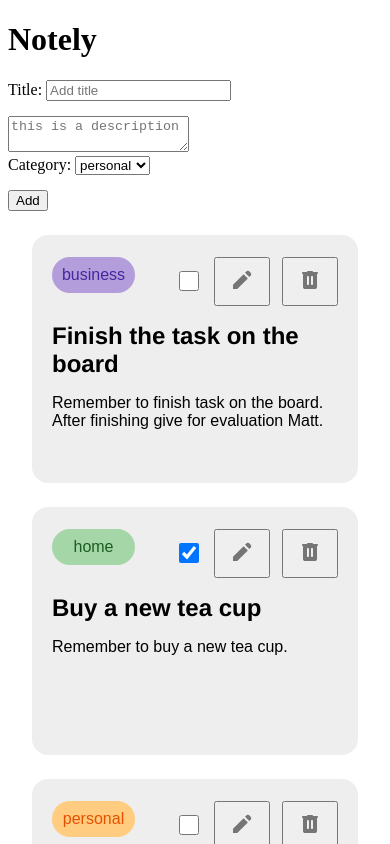
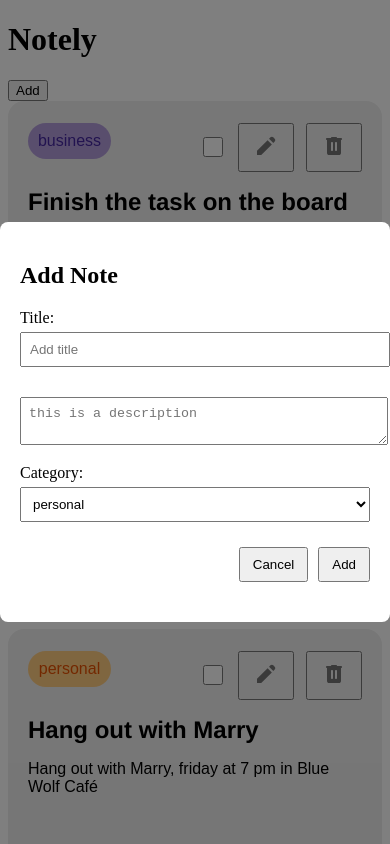
Before and after one commit to aryan-backend-wala/notely-app, a React (Vite) app: page / in a window 390 px wide. Both pictures are taken after a click on the button "Add". Shown: the top 844 px of the page. Built offline with nearby package versions, Linux system fonts and the light colour scheme.

Commit message:
add model

```diff
--- a/src/App.jsx
+++ b/src/App.jsx
@@ -3,10 +3,11 @@ import AddNote from "./components/addNote";
 import { initialData } from "./utils/initialData";
 import { DateTime } from "luxon";
 import NoteList from "./components/noteList";
+import Modal from "./components/model";
 
 export default function Note(){
   const [notes, setNotes] = useState(initialData);
-
+  const [isModalOpen, setModalOpen] = useState(false);
   const id = useId();
 
   function handleAddNote(note){
@@ -38,19 +39,29 @@ export default function Note(){
     })
   }
 
+
+  const openModal = () => setModalOpen(true);
+  const closeModal = () => setModalOpen(false);
+
   console.log(notes)
 
   return (
     <div>
       <h1>Notely</h1>
-      <AddNote
-        onAddNote={handleAddNote}
-        id={id}
-      />
+      <button onClick={openModal}>Add</button>
       <NoteList
         notes={notes}
         onDeleteNote={handleDeleteNote}
         onEditnote={handleEditNote}
+        isOpen={isModalOpen}
+        onClose={closeModal}
+        onModel={openModal}
+      />
+      <Modal
+        onAddNote={handleAddNote}
+        isOpen={isModalOpen}
+        onClose={closeModal}
+
       />
     </div>
   );
--- /dev/null
+++ b/src/Model.css
@@ -0,0 +1,46 @@
+.modal-overlay {
+  position: fixed;
+  top: 0;
+  left: 0;
+  right: 0;
+  bottom: 0;
+  background: rgba(0, 0, 0, 0.5);
+  display: flex;
+  justify-content: center;
+  align-items: center;
+}
+
+.modal {
+  background: white;
+  padding: 20px;
+  border-radius: 8px;
+  width: 400px;
+}
+
+.modal-content {
+  margin-bottom: 20px;
+}
+
+.modal-content label {
+  display: block;
+  margin-bottom: 10px;
+}
+
+.modal-content input,
+.modal-content textarea,
+.modal-content select {
+  width: 100%;
+  padding: 8px;
+  margin-top: 5px;
+  margin-bottom: 15px;
+}
+
+.modal-actions {
+  display: flex;
+  justify-content: flex-end;
+}
+
+.modal-actions button {
+  margin-left: 10px;
+  padding: 8px 12px;
+}
--- a/src/components/addNote.jsx
+++ b/src/components/addNote.jsx
@@ -1,6 +1,6 @@
 import { useState } from "react";
 
-export default function AddNote({onAddNote}){
+export default function AddNote({onAddNote, onClose}){
   const [note, setNote] = useState({
     title: '',
     description: '',
@@ -49,6 +49,8 @@ export default function AddNote({onAddNote}){
           <option value="business">business</option>
         </select>
       </label>
+      <div className="modal-actions">
+        <button onClick={onClose}>Cancel</button>
         <button onClick={() => {
           onAddNote(note)
           setNote({
@@ -57,7 +59,9 @@ export default function AddNote({onAddNote}){
             category: 'personal',
             isDone: false
           })
+          onClose()
         }}>Add</button>
+      </div>
     </>
   );
 }
--- /dev/null
+++ b/src/components/model.jsx
@@ -0,0 +1,20 @@
+import '../Model.css'
+import AddNote from "./addNote";
+
+export default function Modal({ isOpen, onAddNote, onClose }) {
+  if (!isOpen) return null;
+
+  return (
+    <div className="modal-overlay">
+      <div className="modal">
+        <h2>Add Note</h2>
+        <div className="modal-content">
+          <AddNote
+            onAddNote={onAddNote}
+            onClose={onClose}
+          />
+        </div>
+      </div>
+    </div>
+  );
+};
--- a/src/components/noteList.jsx
+++ b/src/components/noteList.jsx
@@ -1,24 +1,33 @@
 import { useRef, useState, useEffect   } from "react";
+import Modal from "./model";
 
-export default function NoteList({notes, onDeleteNote, onEditnote}){
+export default function NoteList({
+  notes,
+  onDeleteNote,
+  onEditnote,
+  isEditing,
+  isOpen,
+  onClose,
+  onModel}){
   return (
-    <>
-      {notes.map((note) => <div key={note.id}>
+    <div className="container">
+      {notes.map((note) => <div key={note.id} className="card">
         <NoteCard
           note={note}
-        onClick={onDeleteNote}
           onEdit={onEditnote}
+          onDelete={onDeleteNote}
+          isEditing={isEditing}
+          onModel={onModel}
         />
+        <h1 className="title">{note.title}</h1>
+        <p className="description">{note.description}</p>
       </div>)}
-    </>
+    </div>
   );
 }
 
-function NoteCard({note, onClick, onEdit}){
-  const [isEditing, setIsEditing] = useState(false);
-
+function NoteCard({note, onEdit, onDelete, isOpen, onClose, onModel}){
   return (
-    <div className="card">
     <div className="row">
       <CategoryColor category={note.category} />
       <div className="icons-row">
@@ -33,89 +42,19 @@ function NoteCard({note, onClick, onEdit}){
           })
         }}
       />
-          { isEditing && <FunDialog
-            isEditing={isEditing}
-            note={note}
-            setIsEditing={setIsEditing}
-            onEdit={onEdit}
-            />}
-          <button onClick={() => setIsEditing(true)}>
+      <button onClick={onModel}>
         <img
           src="/icons/edit_icon.svg"
         />
       </button>
-          <button onClick={() => onClick(note.id)}>
+      <button onClick={() => onDelete(note.id)}>
         <img
           src="/icons/delete_icon.svg"
         />
       </button>
       </div>
     </div>
-      <h1 className="title">{note.title}</h1>
-      <p className="description">{note.description}</p>
-    </div>
-  );
-}
-
-function FunDialog({note, isEditing, setIsEditing, onEdit}){
-  const dialogRef = useRef(null)
-  useEffect(() => {
-    if (isEditing) {
-      dialogRef.current?.show();
-    } else {
-      dialogRef.current?.close();
-    }
-  }, [isEditing]);
-  return (
-    <>
-      <dialog id="dialog" ref={dialogRef}>
-              <div>
-                <label>
-                  <input
-                    type="text"
-                    value={note.title}
-                    name="title"
-                    onChange={(e) => {
-                      onEdit({
-                        ...note,
-                        title: e.target.value
-                      })
-                    }}
-                  />
-                </label>
-                <textarea
-                  value={note.description}
-                  name="description"
-                  placeholder="this is a description"
-                  onChange={(e) => {
-                    onEdit({
-                      ...note,
-                      description: e.target.value
-                    })
-                  }}
-                />
-                <label>
-                  Category: {" "}
-                  <select
-                    value={note.category}
-                    name="category"
-                    onChange={(e) => {
-                      onEdit({
-                        ...note,
-                        category: e.target.value
-                      })
-                    }}
-                  >
-                    <option value="personal">personal</option>
-                    <option value="home">home</option>
-                    <option value="business">business</option>
-                  </select>
-                </label>
-                <button onClick={() => setIsEditing(false)}>Save</button>
-              </div>
-            </dialog>
-    </>
-  );
+  )
 }
 
 function CategoryColor({ category }) {
--- a/src/styles.css
+++ b/src/styles.css
@@ -7,12 +7,16 @@ ul > li {
   list-style-type: none;
 }
 
+.container {
+  display: grid;
+  grid-template-columns: repeat(3, 1fr);
+  gap: 24px;
+}
+
 .card {
-  max-width: 403px;
   height: 248px;
   background-color: #EEEEEE;
   border-radius: 16px;
-  margin: 24px;
   padding: 0 20px;
 }
 
@@ -79,6 +83,9 @@ input[type="checkbox"] {
   color: #1B5E20;
 }
 
-/* #dialog {
-
-} */
+@media (max-width: 500px) {
+  .container {
+    grid-template-columns: 1fr;
+    gap: 16px;
+  }
+}
```
Lines whose indentation alone changed are shown as unchanged.
